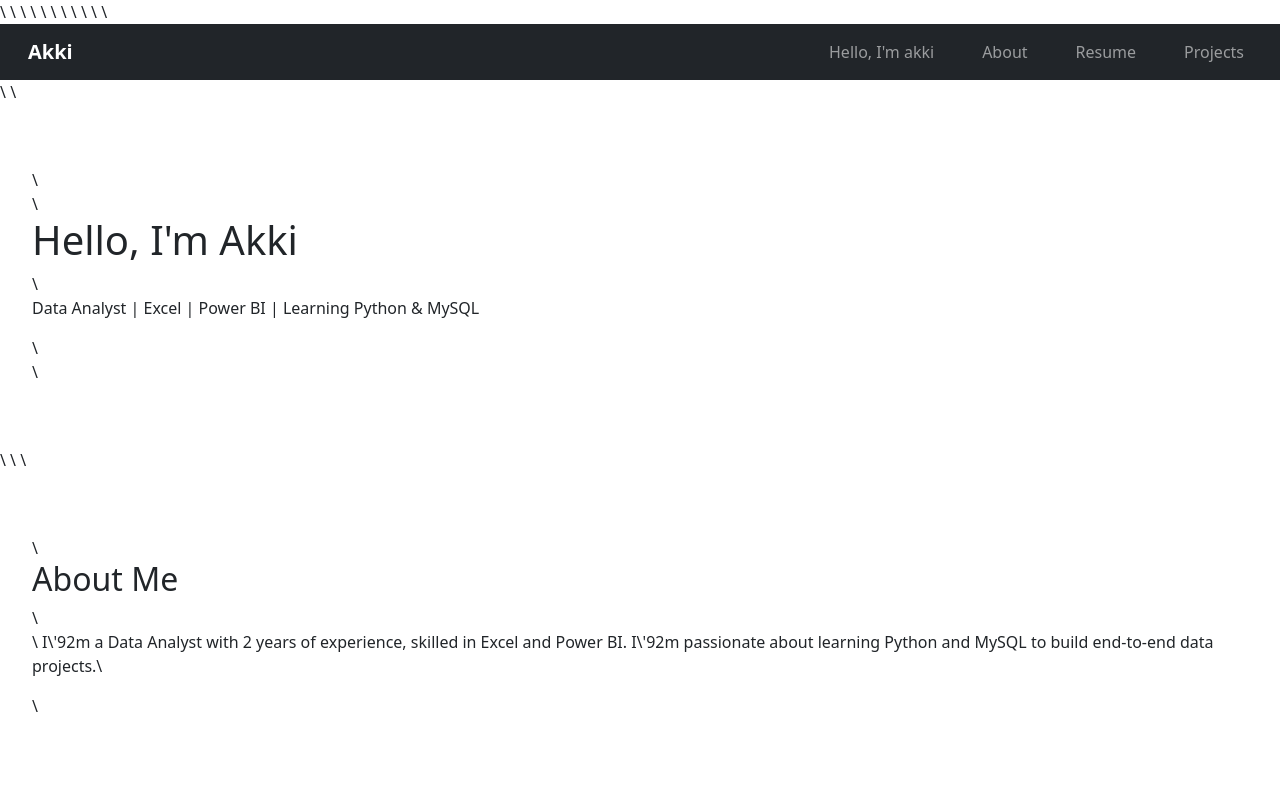
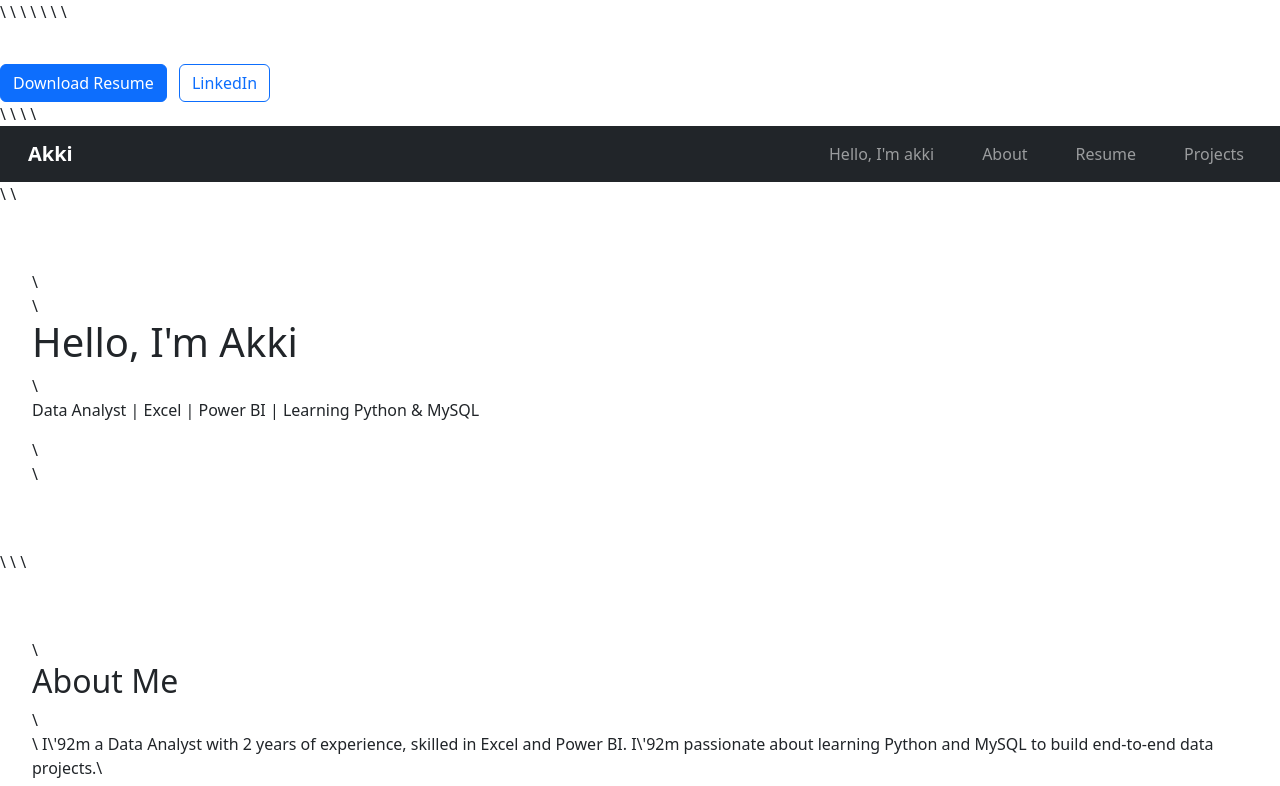
Before and after one commit to akashpawbake/Akki_portfolio, a plain HTML site: page index.html in a window 1280 px wide. Shown: the top 786 px of the page. Drawn offline with nearby package versions, Linux system fonts and the light colour scheme.

Commit message:
Update index.html

```diff
--- a/index.html
+++ b/index.html
@@ -7,6 +7,10 @@
   <link rel="stylesheet" href="style.css" />\
   <!-- Bootstrap CSS -->
 <link href="https://cdn.jsdelivr.net/npm/bootstrap@5.3.2/dist/css/bootstrap.min.css" rel="stylesheet">
+<div class="mt-4">
+  <a href="resume.pdf" class="btn btn-primary me-2" download>Download Resume</a>
+  <a href="https://www.linkedin.com/in/akashpawbake9" target="_blank" class="btn btn-outline-primary">LinkedIn</a>
+</div>
 
 </head>\
 <body>\
```
